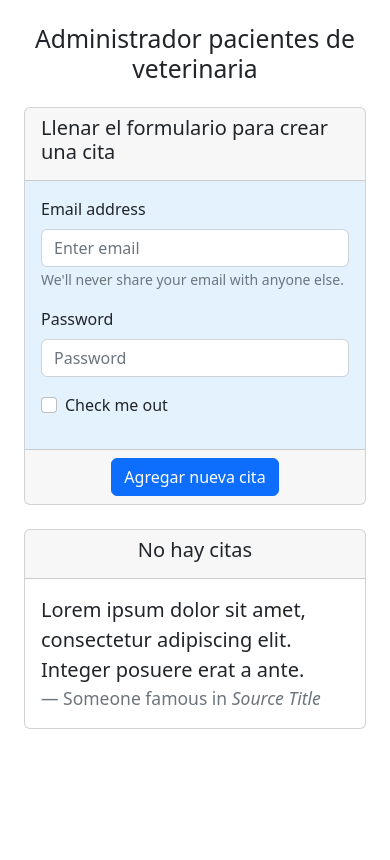
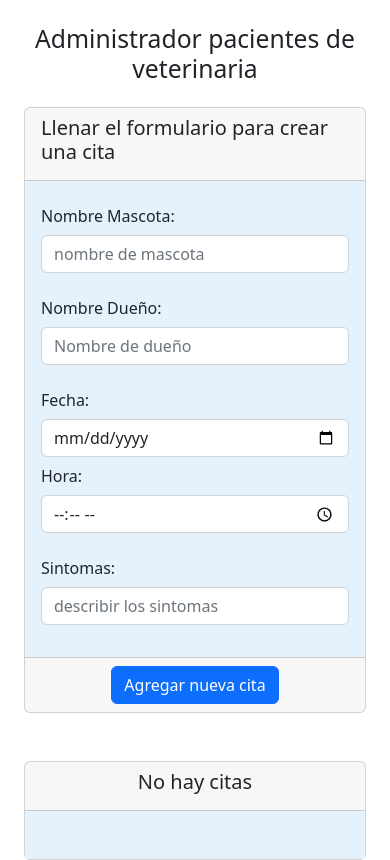
Before and after one commit to carlosmsx/c2i-tp-react-ejercicio9, a React (Create React App) app: page / in a window 390 px wide. Built offline with nearby package versions, Linux system fonts and the light colour scheme.

Commit message:
mejoras al maquetado, media queries, etc

```diff
--- a/src/components/Citas.jsx
+++ b/src/components/Citas.jsx
@@ -1,17 +1,13 @@
 import React from "react";
 import Card from "react-bootstrap/Card";
+import './citas.css'
 
 const Citas = () => {
     return (
-        <Card className="mt-4">
+        <Card className="mt-5">
             <Card.Header className="text-center"><h5>No hay citas</h5></Card.Header>
-            <Card.Body>
-                <blockquote className="blockquote mb-0">
-                    <p> Lorem ipsum dolor sit amet, consectetur adipiscing elit. Integer posuere erat a ante. </p>
-                    <footer className="blockquote-footer">
-                        Someone famous in <cite title="Source Title">Source Title</cite>
-                    </footer>
-                </blockquote>
+            <Card.Body className="fondoLista">
+                <p></p>
             </Card.Body>
         </Card>
     );
--- a/src/components/Formulario.jsx
+++ b/src/components/Formulario.jsx
@@ -2,6 +2,8 @@ import React from "react";
 import Button from "react-bootstrap/Button";
 import Form from "react-bootstrap/Form";
 import Card from "react-bootstrap/Card";
+import Col from 'react-bootstrap/Col';
+import Row from 'react-bootstrap/Row';
 import './formulario.css'
 import Citas from './Citas'
 
@@ -12,18 +14,33 @@ const Formulario = () => {
                 <Card.Header><h5>Llenar el formulario para crear una cita</h5></Card.Header>
                 <Card.Body className="fondoFormulario">
                     <Form>
-                        <Form.Group className="mb-3" controlId="formBasicEmail">
-                            <Form.Label>Email address</Form.Label>
-                            <Form.Control type="email" placeholder="Enter email" />
-                            <Form.Text className="text-muted">We'll never share your email with anyone else.</Form.Text>
+                        <Form.Group as={Row} className="mb-3" controlId="formNombreMascota">
+                            <Form.Label column sm="3" className="text-start">Nombre Mascota:</Form.Label>
+                            <Col sm="9">
+                                <Form.Control type="text" placeholder="nombre de mascota" />
+                            </Col>
                         </Form.Group>
-
-                        <Form.Group className="mb-3" controlId="formBasicPassword">
-                            <Form.Label>Password</Form.Label>
-                            <Form.Control type="password" placeholder="Password" />
+                        <Form.Group as={Row} className="mb-3" controlId="formNombreDuenio">
+                            <Form.Label column sm="3" className="text-start">Nombre Dueño:</Form.Label>
+                            <Col sm="9">
+                                <Form.Control type="text" placeholder="Nombre de dueño" />
+                            </Col>
                         </Form.Group>
-                        <Form.Group className="mb-3" controlId="formBasicCheckbox">
-                            <Form.Check type="checkbox" label="Check me out" />
+                        <Form.Group as={Row} className="mb-3" controlId="formFecha">
+                            <Form.Label column sm="3" className="text-start">Fecha:</Form.Label>
+                            <Col sm="3">
+                                <Form.Control type="date" placeholder="dd/mm/yyyy" />
+                            </Col>
+                            <Form.Label column sm="2" className="textJustify">Hora:</Form.Label>
+                            <Col sm="3">
+                                <Form.Control type="time" placeholder="hh:mm" />
+                            </Col>
+                        </Form.Group>
+                        <Form.Group as={Row} className="mb-3" controlId="formSintomas">
+                            <Form.Label column sm="3" className="text-start">Sintomas:</Form.Label>
+                            <Col sm="9">
+                                <Form.Control type="email" placeholder="describir los sintomas" />
+                            </Col>
                         </Form.Group>
                     </Form>
                 </Card.Body>
--- /dev/null
+++ b/src/components/citas.css
@@ -0,0 +1,3 @@
+.fondoLista {
+    background-color: rgb(227, 242, 253);
+}
--- a/src/components/formulario.css
+++ b/src/components/formulario.css
@@ -1,3 +1,13 @@
 .fondoFormulario {
     background-color: rgb(227, 242, 253);
 }
+
+.textJustify {
+    text-align: end;
+}
+
+@media (max-width: 575px) {
+    .textJustify {
+        text-align: start;
+    }
+  }
```
